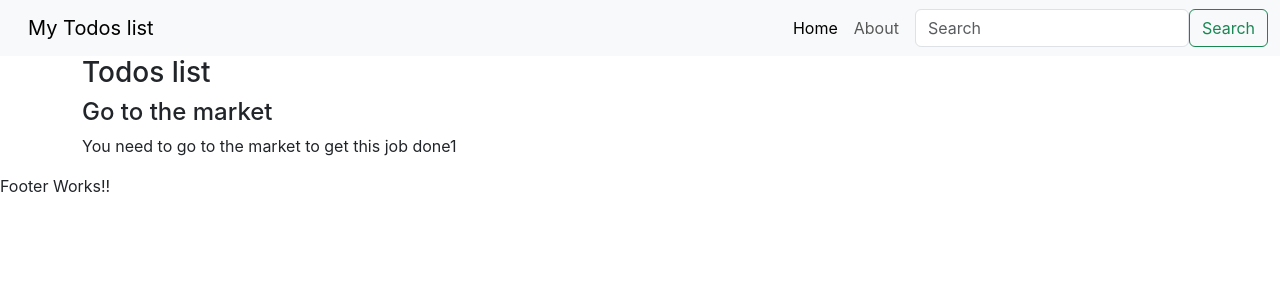
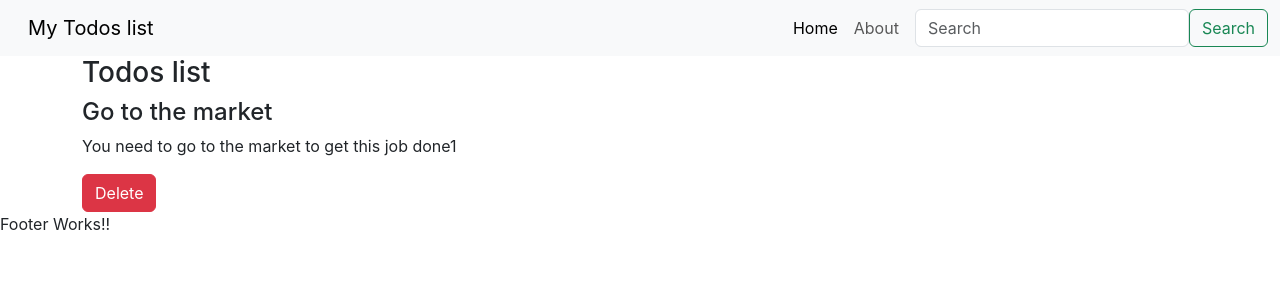
Before and after one commit to PrinceSubedicode/Project1, a React (Create React App) app: page / in a window 1280 px wide. Shown: the top 300 px of the page. Built offline with nearby package versions, Linux system fonts and the light colour scheme.

Commit message:
react component

```diff
--- a/src/MyComponents/TodoItem.js
+++ b/src/MyComponents/TodoItem.js
@@ -5,6 +5,7 @@ const TodoItem = ({todo}) => {
     <div>
       <h4>{todo.title}</h4>
       <p>{todo.desc}</p>
+      <button className="btn btn-danger">Delete </button>
     </div>
   )
 }
```
